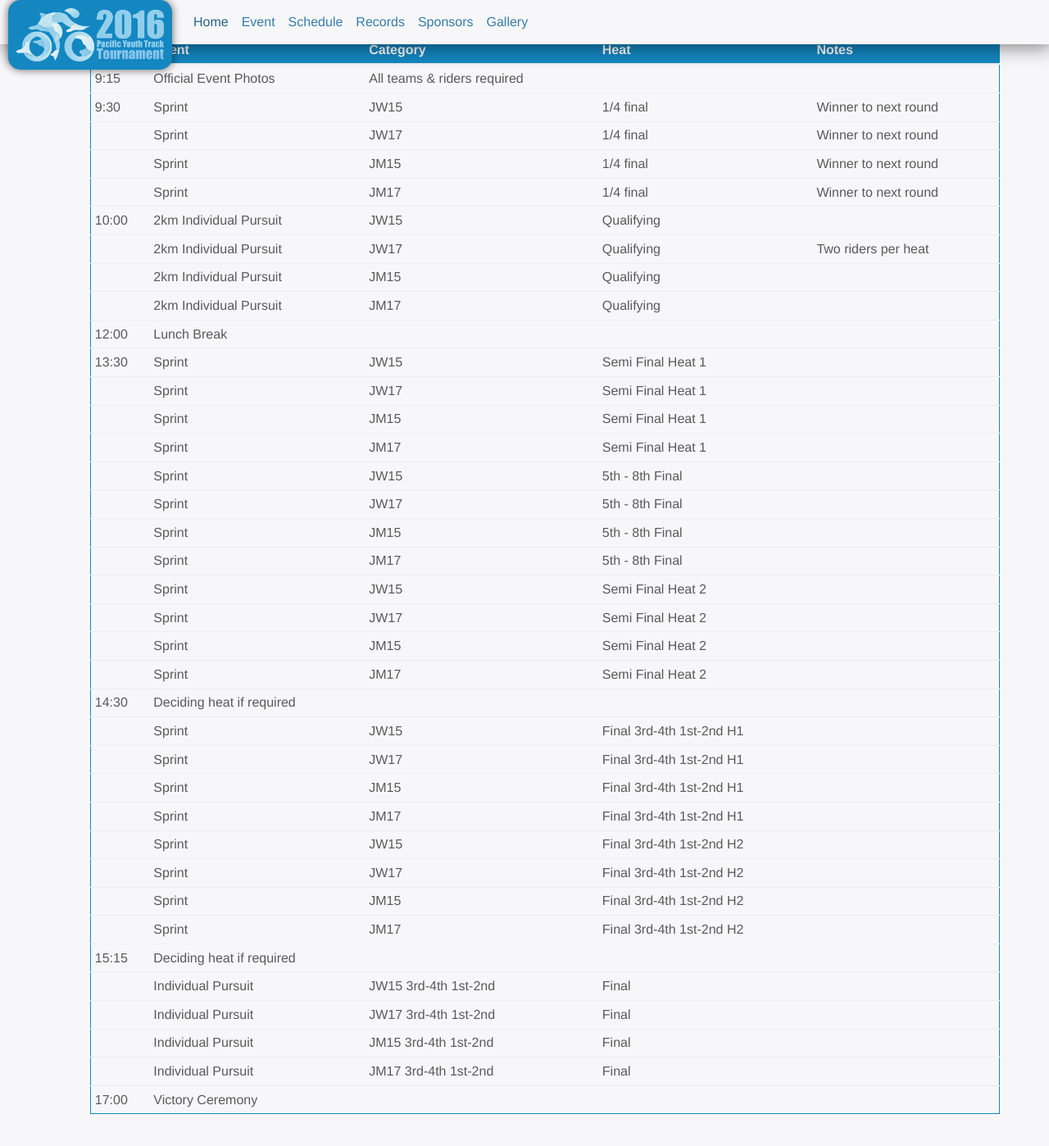
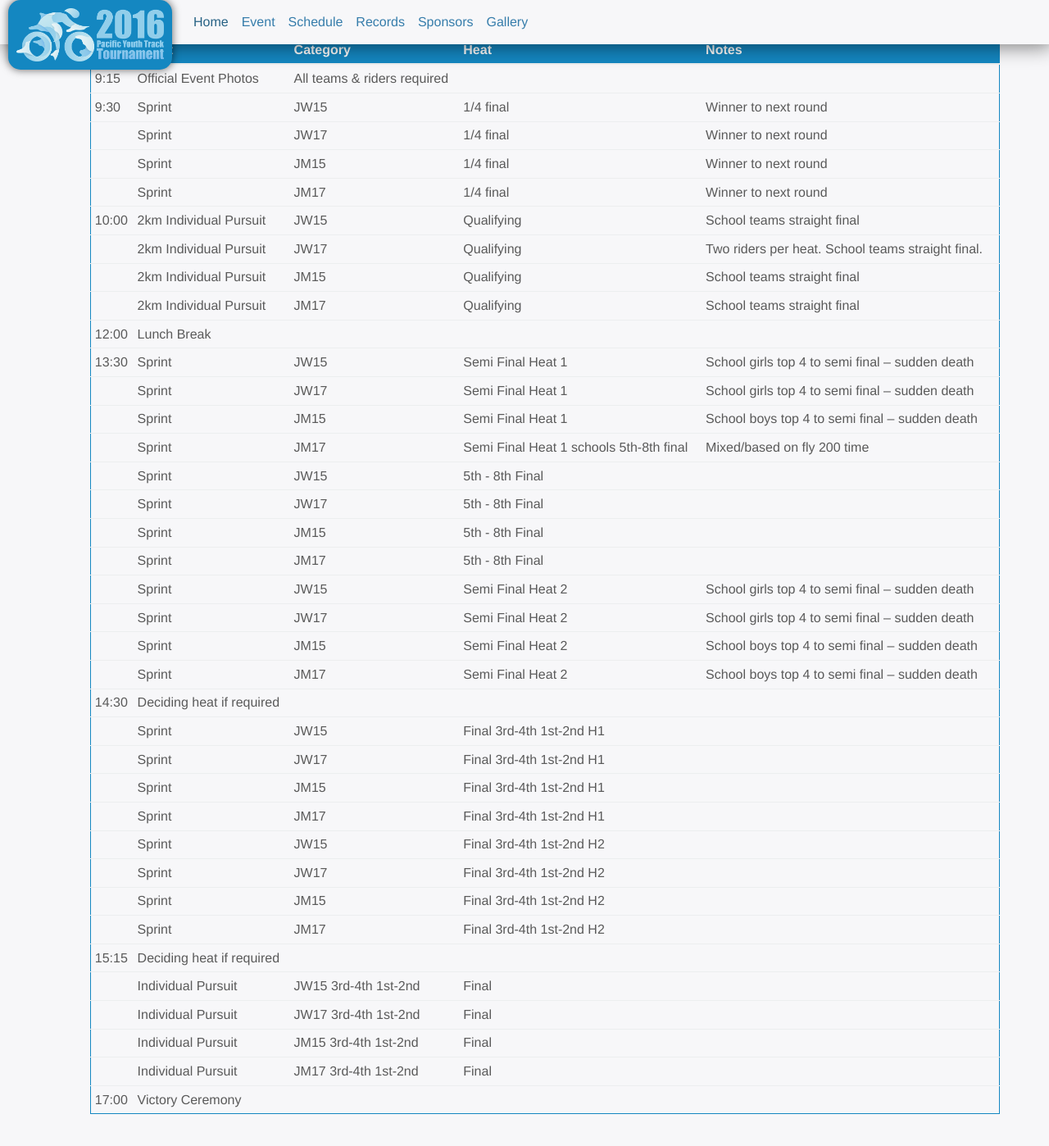
Before and after one commit to aivins/pytsite, a Jekyll site: the page built from src/schedule.html, in a window 1280 px wide and 1400 px high, scrolled down 972 px. Shown: the whole window at 82% size. Built offline with Jekyll 4.4.1, drawn with Linux system fonts in a browser that asks for light colours; nearby versions of some CDN libraries; library files that are not in the unit come from our copies; some of the changed text lies outside the part shown.

Commit message:
Schedule changes

```diff
--- a/src/_data/schedule.yml
+++ b/src/_data/schedule.yml
@@ -8,7 +8,7 @@ Monday 26th September 2016:
     - event: 3km Team Pursuit
       type: Qualifying
       cat: JM15 & 17
-      notes: Two teams in each heat
+      notes: School teams straight final
     - event: 500m Time Trial
       type: Final
       cat: J11 & J13
@@ -104,19 +104,19 @@ Tuesday 27th September 2016:
     - event: 2km Individual Pursuit
       type: Qualifying
       cat: JW15
-      notes:
+      notes: School teams straight final
     - event: 2km Individual Pursuit
       type: Qualifying
       cat: JW17
-      notes: Two riders per heat
+      notes: Two riders per heat. School teams straight final.
     - event: 2km Individual Pursuit
       type: Qualifying
       cat: JM15
-      notes:
+      notes: School teams straight final
     - event: 2km Individual Pursuit
       type: Qualifying
       cat: JM17
-      notes:
+      notes: School teams straight final
 
   "12:00":
     - event: Lunch Break
@@ -125,19 +125,19 @@ Tuesday 27th September 2016:
     - event: Sprint
       type: Semi Final Heat 1
       cat: JW15
-      notes:
+      notes: School girls top 4 to semi final – sudden death
     - event: Sprint
       type: Semi Final Heat 1
       cat: JW17
-      notes:
+      notes: School girls top 4 to semi final – sudden death
     - event: Sprint
       type: Semi Final Heat 1
       cat: JM15
-      notes:
+      notes: School boys top 4 to semi final – sudden death
     - event: Sprint
-      type: Semi Final Heat 1
+      type: Semi Final Heat 1 schools 5th-8th final
       cat: JM17
-      notes:
+      notes: Mixed/based on fly 200 time
     - event: Sprint
       type: 5th - 8th Final
       cat: JW15
@@ -157,19 +157,19 @@ Tuesday 27th September 2016:
     - event: Sprint
       type: Semi Final Heat 2
       cat: JW15
-      notes:
+      notes: School girls top 4 to semi final – sudden death
     - event: Sprint
       type: Semi Final Heat 2
       cat: JW17
-      notes:
+      notes: School girls top 4 to semi final – sudden death
     - event: Sprint
       type: Semi Final Heat 2
       cat: JM15
-      notes:
+      notes: School boys top 4 to semi final – sudden death
     - event: Sprint
       type: Semi Final Heat 2
       cat: JM17
-      notes:
+      notes: School boys top 4 to semi final – sudden death
 
   "14:30":
     - event: Deciding heat if required
@@ -249,7 +249,7 @@ Wednesday 28th September:
     - event: Wheelrace
       type: Support Event
       cat: J11 & J13
-      notes:
+      notes: Team Sprint School Teams Straight Final
     - event: 7.5km Points Race
       type: Final
       cat: JW15
@@ -257,7 +257,7 @@ Wednesday 28th September:
     - event: 12.5km Points Race
       type: Final
       cat: JW17
-      notes:
+      notes: 15 lap Points Race School Teams Final
     - event: 7.5km Points Race
       type: Final
       cat: JM15
@@ -290,7 +290,7 @@ Wednesday 28th September:
     - event: 5km Scratch Race
       type: Final
       cat: JW15
-      notes:
+      notes: 10 lap scratch race School Teams Final
     - event: 7.5km Scratch Race
       type: Final
       cat: JW17
```
